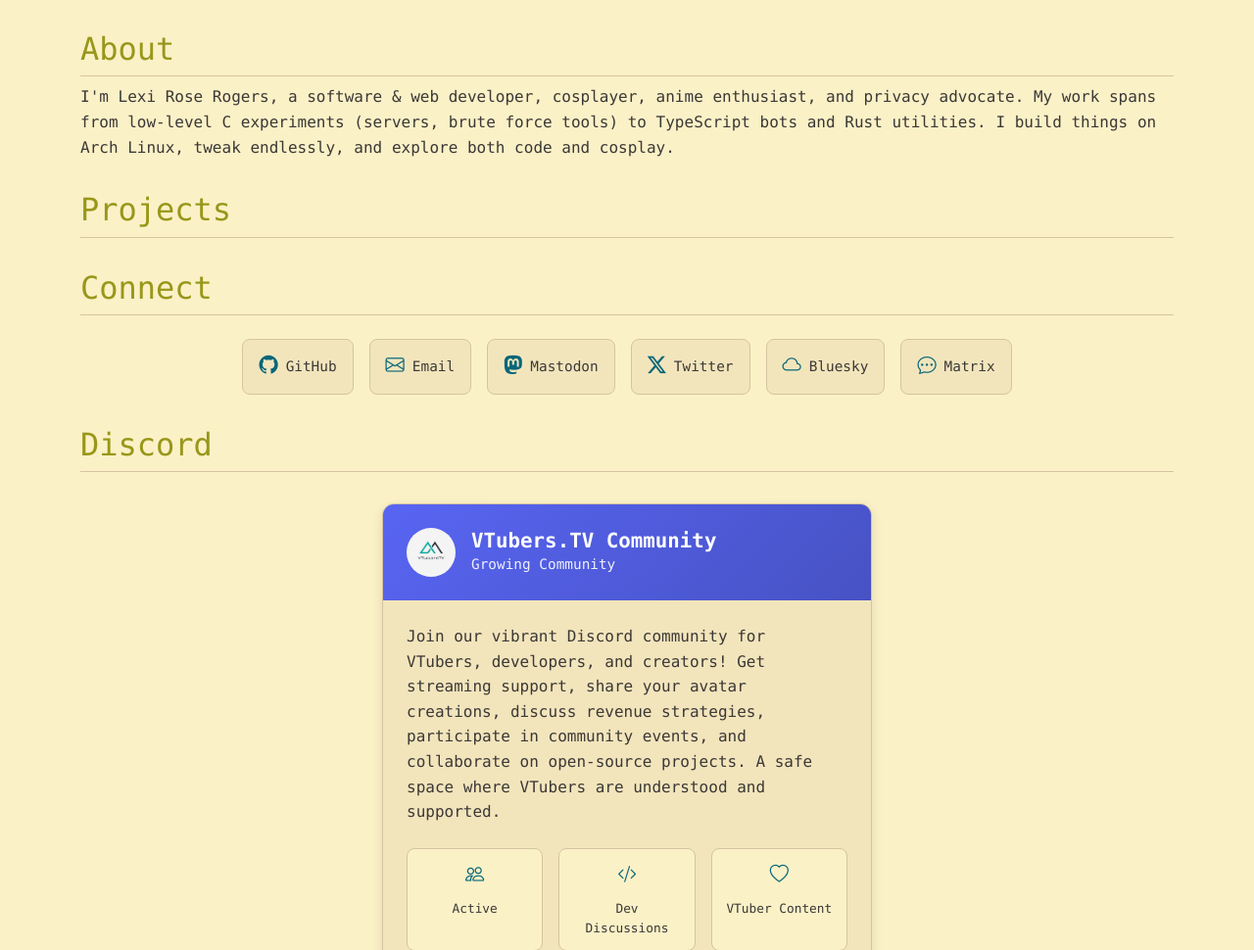
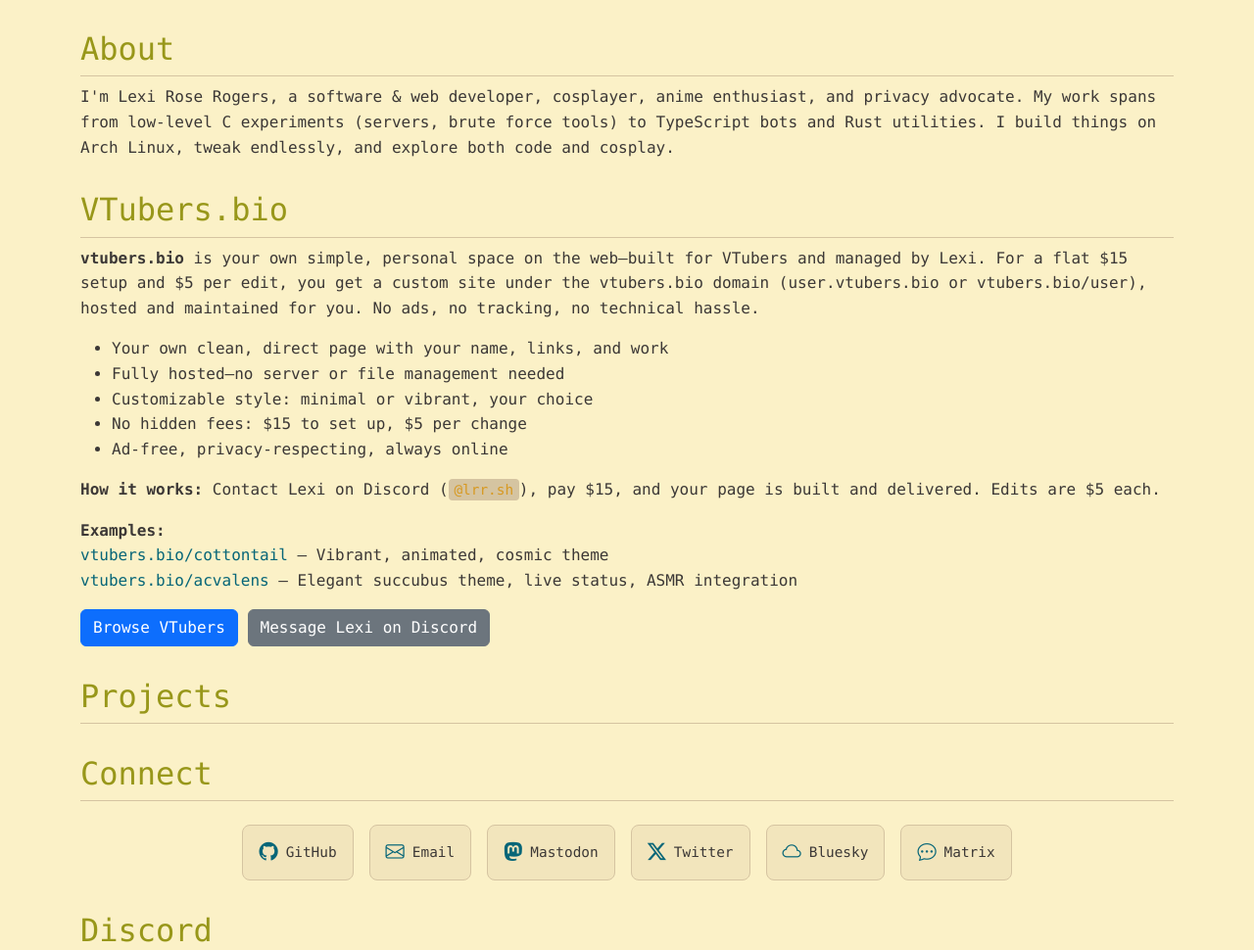
Before and after one commit to 0x800a6/www, a PHP site: page / in a window 1280 px wide. Shown: the part 172-1142 px from the top of the page at 98% size. Run offline with PHP 8.4, Linux system fonts and the light colour scheme; data that the repository does not hold is empty.

Commit message:
Add VTubers.bio section to index.php: Introduce a new section detailing the service, its features, pricing, and examples, enhancing user engagement and information accessibility.

```diff
--- a/www/index.php
+++ b/www/index.php
@@ -132,6 +132,33 @@
     </p>
   </section>
 
+  <section id="vtubers-bio">
+    <h2 class="section-title">VTubers.bio</h2>
+    <p>
+      <strong>vtubers.bio</strong> is your own simple, personal space on the web—built for VTubers and managed by Lexi. For a flat $15 setup and $5 per edit, you get a custom site under the vtubers.bio domain (user.vtubers.bio or vtubers.bio/user), hosted and maintained for you. No ads, no tracking, no technical hassle.
+    </p>
+    <ul>
+      <li>Your own clean, direct page with your name, links, and work</li>
+      <li>Fully hosted—no server or file management needed</li>
+      <li>Customizable style: minimal or vibrant, your choice</li>
+      <li>No hidden fees: $15 to set up, $5 per change</li>
+      <li>Ad-free, privacy-respecting, always online</li>
+    </ul>
+    <p>
+      <strong>How it works:</strong> Contact Lexi on Discord (<code>@lrr.sh</code>), pay $15, and your page is built and delivered. Edits are $5 each.
+    </p>
+    <p>
+      <strong>Examples:</strong>
+      <br>
+      <a href="https://vtubers.bio/cottontail" target="_blank">vtubers.bio/cottontail</a> — Vibrant, animated, cosmic theme<br>
+      <a href="https://vtubers.bio/acvalens" target="_blank">vtubers.bio/acvalens</a> — Elegant succubus theme, live status, ASMR integration
+    </p>
+    <p>
+      <a href="https://vtubers.bio" target="_blank" class="btn btn-primary">Browse VTubers</a>
+      <a href="https://discord.com/users/0x800a6" target="_blank" class="btn btn-secondary">Message Lexi on Discord</a>
+    </p>
+  </section>
+
   <!-- Projects Portfolio -->
   <section id="projects">
     <h2 class="section-title">Projects</h2>
```
